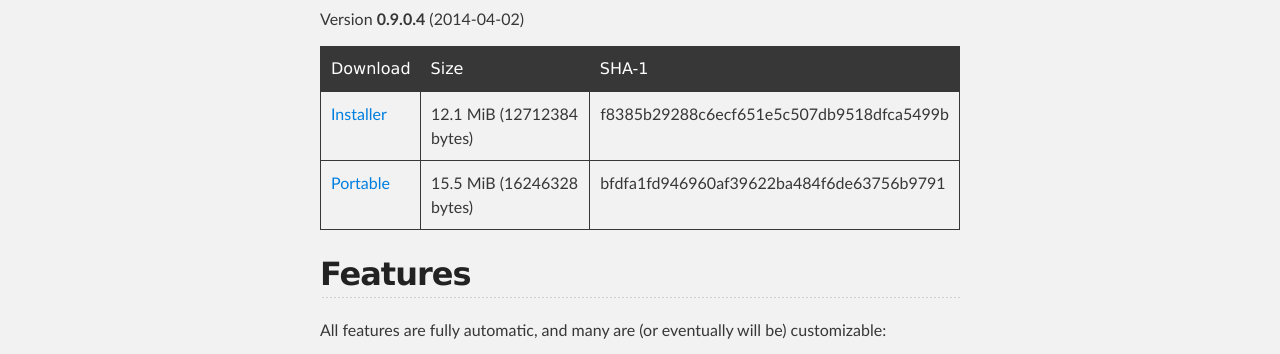
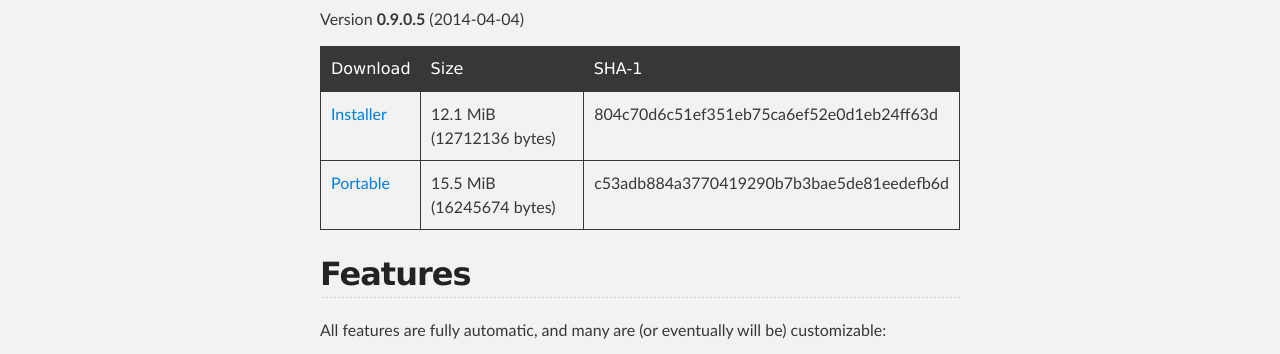
Before and after one commit to bdhero/bdhero, a plain HTML site: page index.html in a window 1280 px wide. Shown: the part 668-1022 px from the top of the page. Drawn offline with Linux system fonts and the light colour scheme.

```diff
--- a/index.html
+++ b/index.html
@@ -37,7 +37,7 @@
 <a name="download-bdhero-" class="anchor" href="#download-bdhero-"><span class="octicon octicon-link"></span></a>Download BDHero <a></a>
 </h1>
 
-<p>Version <strong>0.9.0.4</strong> (2014-04-02)</p>
+<p>Version <strong>0.9.0.5</strong> (2014-04-04)</p>
 
 <table>
 <thead><tr>
@@ -47,14 +47,14 @@
 </tr></thead>
 <tbody>
 <tr>
-<td align="left"><a href="http://dl.cdn.bdhero.org/bdhero-0.9.0.4-setup.exe">Installer</a></td>
-<td align="left">12.1 MiB (12712384 bytes)</td>
-<td align="left">f8385b29288c6ecf651e5c507db9518dfca5499b</td>
+<td align="left"><a href="http://dl.cdn.bdhero.org/bdhero-0.9.0.5-setup.exe">Installer</a></td>
+<td align="left">12.1 MiB (12712136 bytes)</td>
+<td align="left">804c70d6c51ef351eb75ca6ef52e0d1eb24ff63d</td>
 </tr>
 <tr>
-<td align="left"><a href="http://dl.cdn.bdhero.org/bdhero-0.9.0.4.zip">Portable</a></td>
-<td align="left">15.5 MiB (16246328 bytes)</td>
-<td align="left">bfdfa1fd946960af39622ba484f6de63756b9791</td>
+<td align="left"><a href="http://dl.cdn.bdhero.org/bdhero-0.9.0.5.zip">Portable</a></td>
+<td align="left">15.5 MiB (16245674 bytes)</td>
+<td align="left">c53adb884a3770419290b7b3bae5de81eedefb6d</td>
 </tr>
 </tbody>
 </table><h2>
```
Also changed, not shown: params.json (+1 -1 lines).
